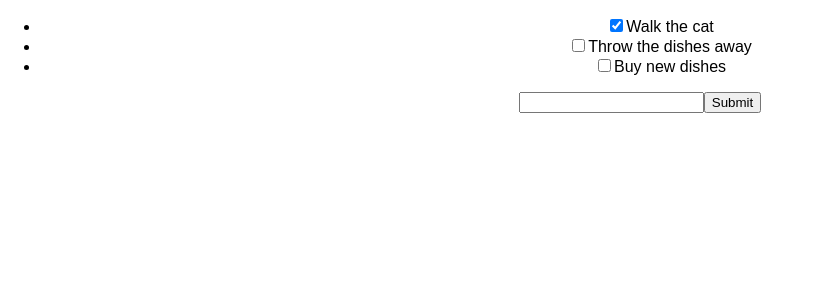
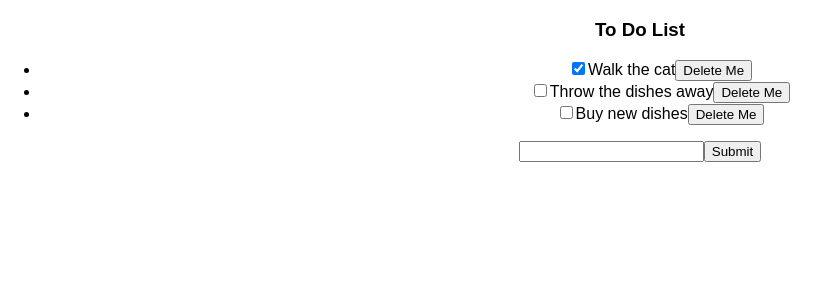
Before and after one commit to koopcodes/react-to-do, a React (Create React App) app: page / in a window 1280 px wide. Shown: the top 300 px of the page, without its empty margins (0-829 px from the left). Built offline with nearby package versions, Linux system fonts and the light colour scheme.

Commit message:
deleteTodo called

```diff
--- a/src/App.js
+++ b/src/App.js
@@ -13,6 +13,10 @@ class App extends Component {
             ],
             newTodoDescription: ''
         };
+    }
+
+    deleteTodo() {
+        console.log("deleteTodo executed");
     }
 
     handleChange(e) {
@@ -36,9 +40,16 @@ class App extends Component {
     render() {
         return (
             <div className="App">
+                <h3>To Do List</h3>
                 <ul>
                     {this.state.todos.map((todo, index) =>
-                        <ToDo key={index} description={todo.description} isCompleted={todo.isCompleted} toggleComplete={() => this.toggleComplete(index)} />
+                        <ToDo
+                            key={index}
+                            description={todo.description}
+                            isCompleted={todo.isCompleted}
+                            toggleComplete={() => this.toggleComplete(index)}
+                            deleteTodo={() => this.deleteTodo(index)}
+                        />
                     )}
                 </ul>
                 <form onSubmit={(e) => this.handleSubmit(e)} >
--- a/src/components/ToDo.js
+++ b/src/components/ToDo.js
@@ -1,11 +1,13 @@
 import React, { Component } from 'react';
 
 class ToDo extends Component {
+
     render() {
         return (
             <li>
                 <input type="checkbox" checked={this.props.isCompleted} onChange={this.props.toggleComplete} />
                 <span>{this.props.description}</span>
+                <button name="deleteTodo" onClick={this.props.deleteTodo}>Delete Me</button>
             </li>
         );
     }
```
Also changed, not shown: 1 other file (tests, documents, lock files or other folders).
